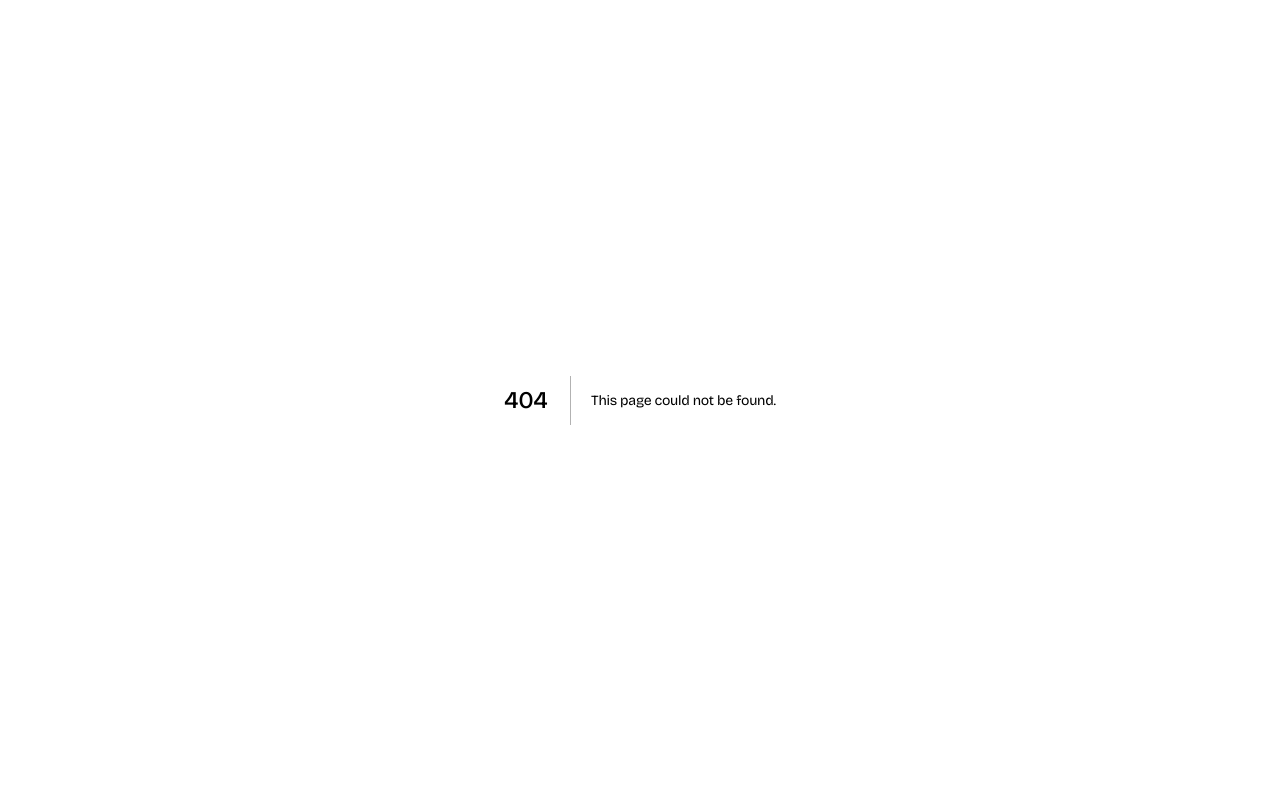
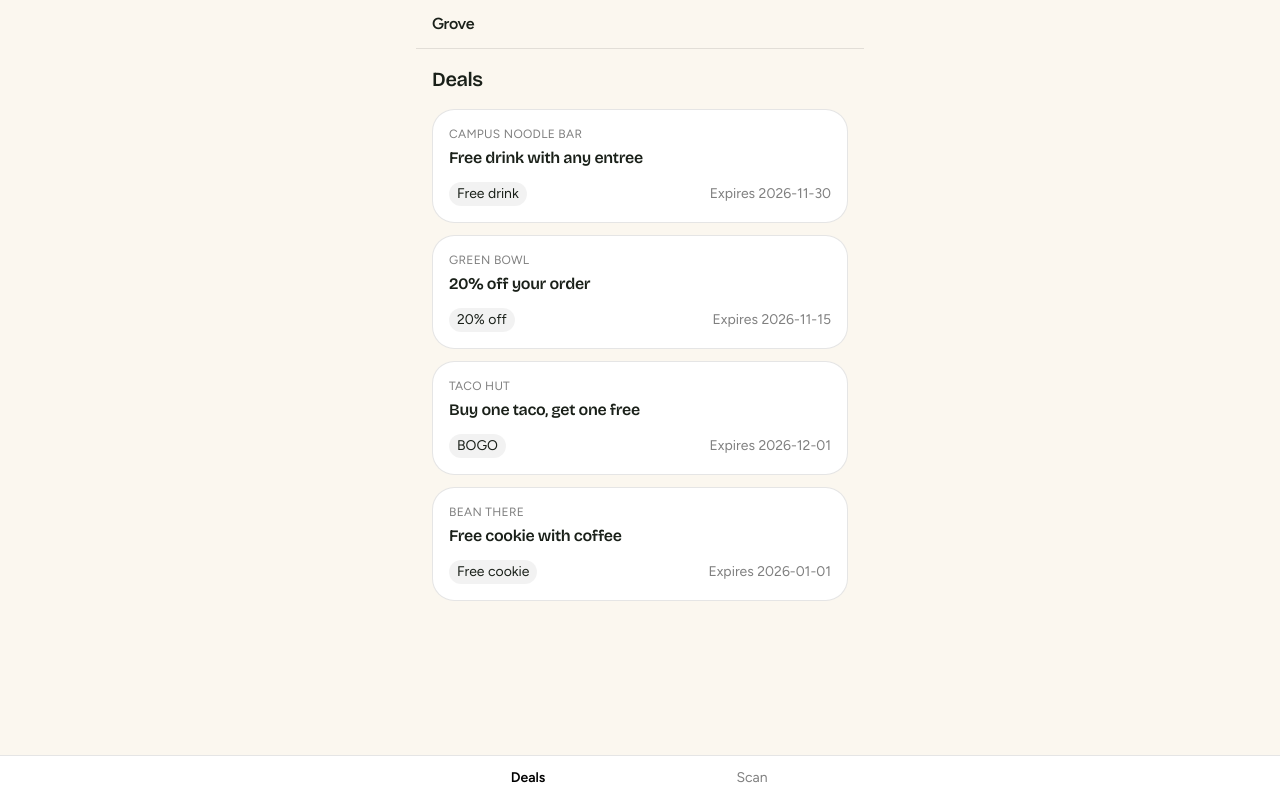
Before and after one commit to MosesfromSinai/Grove, a Next.js app: page /feed in a window 1280 px wide. Before the commit this address had no page. Built offline with nearby package versions, Linux system fonts and the light colour scheme.

Commit message:
added student shell and mock deal feed, started on scanner

```diff
--- /dev/null
+++ b/app/(student)/feed/page.tsx
@@ -0,0 +1,21 @@
+import { getDeals } from "@/lib/deals";
+import { DealCard } from "@/components/deal-card";
+
+export default async function FeedPage() {
+  const deals = await getDeals();
+
+  return (
+    <div>
+      <h1 className="mb-4 text-xl font-semibold">Deals</h1>
+      {deals.length === 0 ? (
+        <p className="text-black/50">No deals right now. Check back soon.</p>
+      ) : (
+        <ul className="space-y-3">
+          {deals.map((deal) => (
+            <DealCard key={deal.id} deal={deal} />
+          ))}
+        </ul>
+      )}
+    </div>
+  );
+}
--- /dev/null
+++ b/app/(student)/layout.tsx
@@ -0,0 +1,13 @@
+import { BottomNav } from "@/components/bottom-nav";
+
+export default function AppLayout({ children }: { children: React.ReactNode }) {
+  return (
+    <div className="mx-auto flex min-h-dvh w-full max-w-md flex-col">
+      <header className="sticky top-0 z-10 border-b border-black/10 bg-inherit px-4 py-3">
+        <span className="font-semibold tracking-tight">Grove</span>
+      </header>
+      <main className="flex-1 px-4 py-4 pb-24">{children}</main>
+      <BottomNav />
+    </div>
+  );
+}
--- /dev/null
+++ b/components/bottom-nav.tsx
@@ -0,0 +1,34 @@
+"use client";
+
+import Link from "next/link";
+import { usePathname } from "next/navigation";
+
+const tabs = [
+  { href: "/feed", label: "Deals" },
+  { href: "/scan", label: "Scan" },
+];
+
+export function BottomNav() {
+  const pathname = usePathname();
+  return (
+    <nav className="fixed inset-x-0 bottom-0 border-t border-black/10 bg-white">
+      <ul className="mx-auto flex max-w-md">
+        {tabs.map((tab) => {
+          const active = pathname === tab.href;
+          return (
+            <li key={tab.href} className="flex-1">
+              <Link
+                href={tab.href}
+                className={`block py-3 text-center text-sm ${
+                  active ? "font-semibold text-black" : "text-black/50"
+                }`}
+              >
+                {tab.label}
+              </Link>
+            </li>
+          );
+        })}
+      </ul>
+    </nav>
+  );
+}
--- /dev/null
+++ b/components/deal-card.tsx
@@ -0,0 +1,14 @@
+import type { Deal } from "@/lib/deals";
+
+export function DealCard({ deal }: { deal: Deal }) {
+  return (
+    <li className="rounded-xl border border-black/10 bg-white p-4">
+      <p className="text-xs uppercase tracking-wide text-black/50">{deal.restaurant}</p>
+      <h2 className="mt-1 font-semibold">{deal.title}</h2>
+      <div className="mt-3 flex items-center justify-between text-sm">
+        <span className="rounded-full bg-black/5 px-2 py-0.5">{deal.discount}</span>
+        <span className="text-black/50">Expires {deal.expiresAt}</span>
+      </div>
+    </li>
+  );
+}
--- /dev/null
+++ b/lib/deals.ts
@@ -0,0 +1,18 @@
+import { mockDeals } from "@/lib/mocks/deals";
+
+export type Deal = {
+  id: string;
+  title: string;
+  restaurant: string;
+  discount: string;
+  expiresAt: string; // ISO date
+};
+
+// Swap the body of these two for Supabase queries later on
+export async function getDeals(): Promise<Deal[]> {
+  return mockDeals;
+}
+
+export async function getDeal(id: string): Promise<Deal | null> {
+  return mockDeals.find((d) => d.id === id) ?? null;
+}
--- /dev/null
+++ b/lib/mocks/deals.ts
@@ -0,0 +1,8 @@
+import type { Deal } from "@/lib/deals";
+
+export const mockDeals: Deal[] = [
+  { id: "1", title: "Free drink with any entree", restaurant: "Campus Noodle Bar", discount: "Free drink", expiresAt: "2026-11-30" },
+  { id: "2", title: "20% off your order", restaurant: "Green Bowl", discount: "20% off", expiresAt: "2026-11-15" },
+  { id: "3", title: "Buy one taco, get one free", restaurant: "Taco Hut", discount: "BOGO", expiresAt: "2026-12-01" },
+  { id: "4", title: "Free cookie with coffee", restaurant: "Bean There", discount: "Free cookie", expiresAt: "2026-01-01" }, //for testing for expiration
+];
--- a/package.json
+++ b/package.json
@@ -16,6 +16,7 @@
     "@base-ui/react": "^1.9.0",
     "class-variance-authority": "^0.7.1",
     "cn": "^0.5.0",
+    "html5-qrcode": "^2.3.8",
     "lucide-react": "^1.60.0",
     "next": "16.4.2",
     "react": "19.3.0",
```
Also changed, not shown: app/(student)/redeemed/page.tsx (added), app/(student)/scan/page.tsx (added), app/api/redeem/route.ts (added), lib/redeem.ts (added), 1 other file (tests, documents, lock files or other folders).
